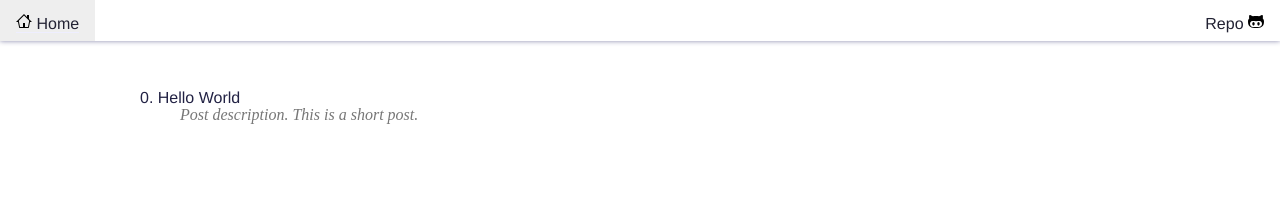
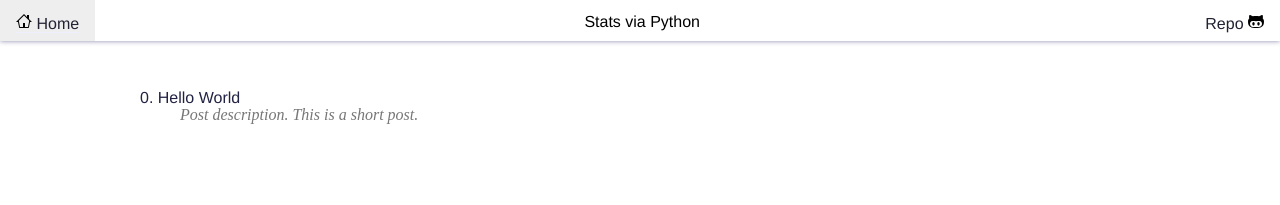
Before and after one commit to tanyaschlusser/stats-via-python, a Jekyll site: the page built from docs/index.html, in a window 1280 px wide. Shown: the top 205 px of the page. Built offline with Jekyll 4.4.1, drawn with Linux system fonts in a browser that asks for light colours.

Commit message:
add site name to navbar

```diff
--- a/docs/_layouts/default.html
+++ b/docs/_layouts/default.html
@@ -18,6 +18,7 @@ title: 'Statistics via Python'
             <img src='{{site.baseurl}}/img/octicons-5.0.1/lib/svg/home.svg' alt='Home'/> Home
           </a>
       </li>
+      <li>{{site.sitename}}</li>
       <li>
           <a href='https://github.com/tanyaschlusser{{site.baseurl}}'>
             Repo <img src='{{site.baseurl}}/img/octicons-5.0.1/lib/svg/octoface.svg' alt='Repository'/>
```
